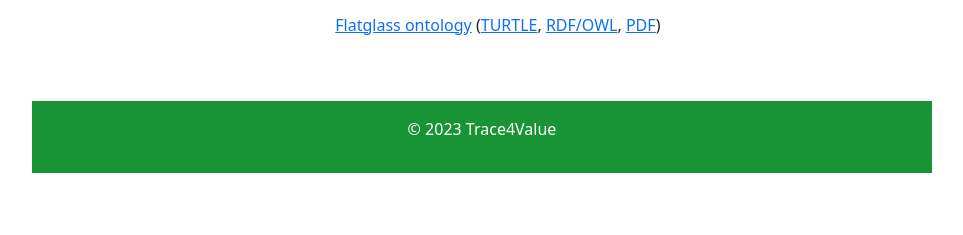
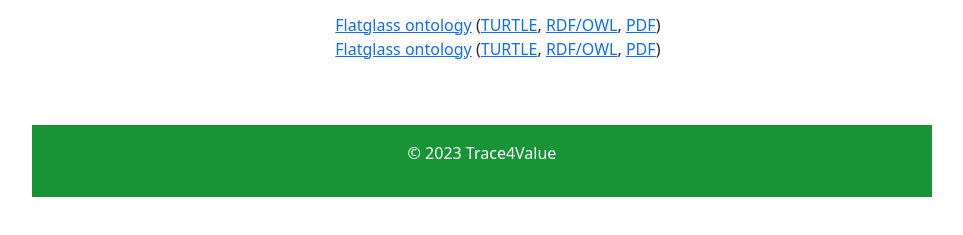
Before and after one commit to LiUSemWeb/T4V, a plain HTML site: page page/index.html in a window 1280 px wide. Shown: the part 381-616 px from the top of the page, without its empty margins (158-1121 px from the left). Drawn offline with nearby package versions, Linux system fonts and the light colour scheme.

Commit message:
add link to flatglass_assessment

```diff
--- a/page/index.html
+++ b/page/index.html
@@ -34,6 +34,12 @@
                                 <a href="ontology/flatglass/latest/flatglass.rdf">RDF/OWL</a>,
                                 <a href="ontology/flatglass/latest/flatglass.pdf">PDF</a>)
                             </li>
+                            <li>
+                                <a href="ontology/flatglass_assessment/latest/index.html">Flatglass ontology</a>
+                                (<a href="ontology/flatglass_assessment/latest/flatglass_assessment.ttl">TURTLE</a>,
+                                <a href="ontology/flatglass_assessment/latest/flatglass_assessment.rdf">RDF/OWL</a>,
+                                <a href="ontology/flatglass_assessment/latest/flatglass_assessment.pdf">PDF</a>)
+                            </li>
                         </ul>
                     </div>
                 </div>
```
